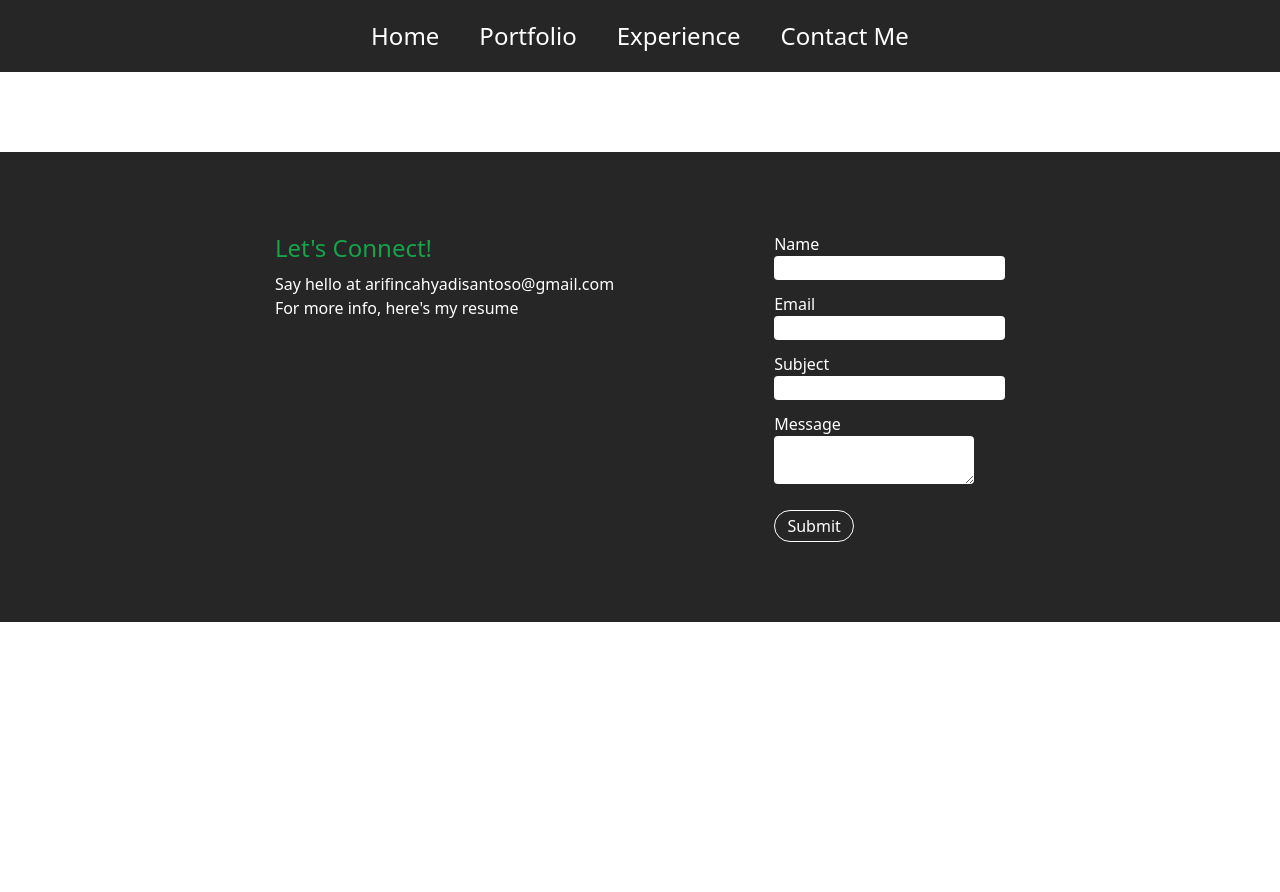
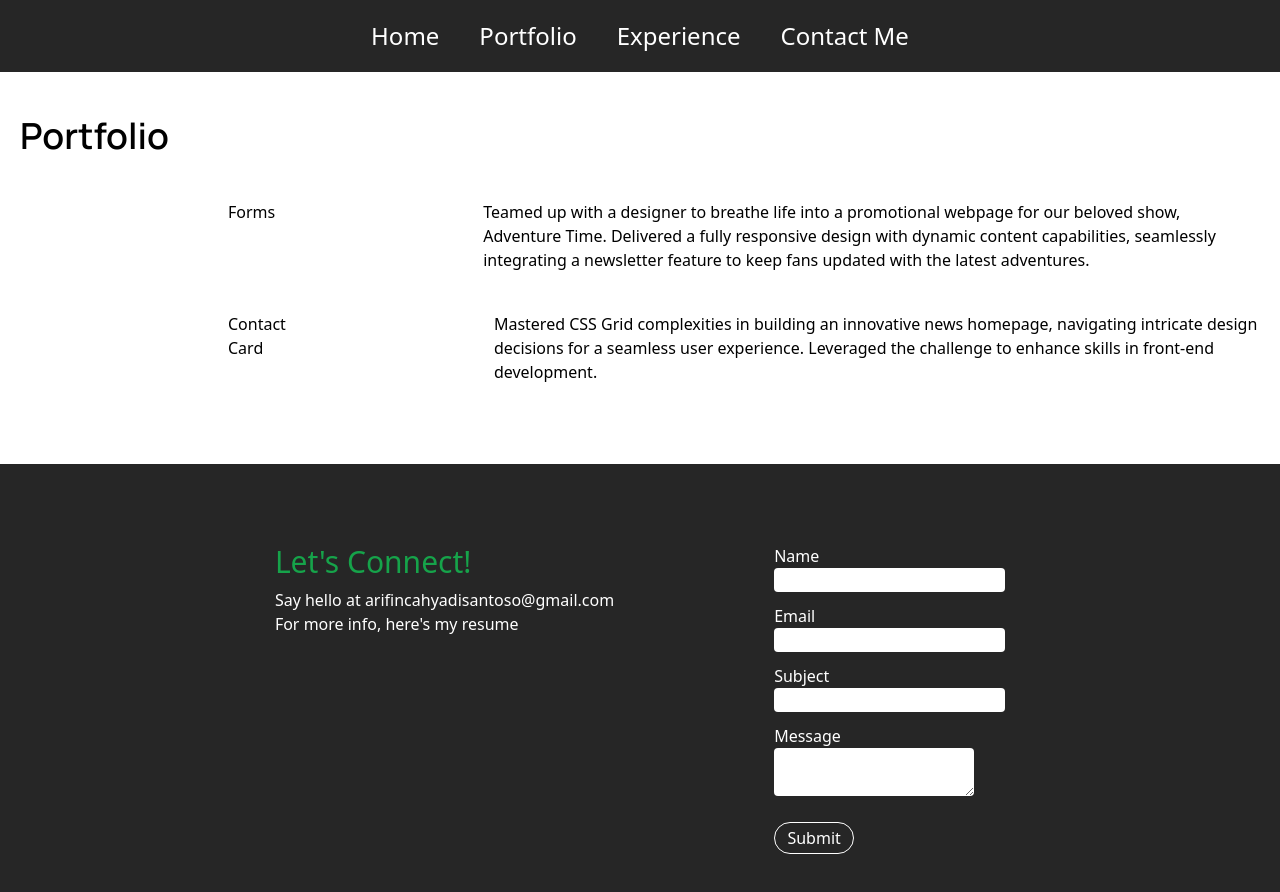
Before and after one commit to MrTV044/Portfolio, a React (Vite) app: page /portfolio in a window 1280 px wide. Shown: the top 892 px of the page. Before the commit the page ends 800 px from the top, so only its background shows below. Built offline with nearby package versions, Linux system fonts and the light colour scheme.

Commit message:
1st-portfolio-commit

```diff
--- a/src/MainLayout/MainLayout.tsx
+++ b/src/MainLayout/MainLayout.tsx
@@ -1,14 +1,14 @@
 import { Outlet } from "react-router";
 import NavBar from "../components/NavBar";
 import "./MainLayout.css";
-import Footer from "../components/contact-me";
+import ContactMe from "../components/contact-me";
 
 export default function MainLayout() {
   return (
     <>
       <NavBar />
       <Outlet />
-      <Footer/>
+      <ContactMe />
     </>
   );
 }
--- a/src/components/NavBar.tsx
+++ b/src/components/NavBar.tsx
@@ -6,16 +6,16 @@ export default function NavBar() {
       <nav>
         <ul className="flex gap-10 justify-center pt-5 pb-5 text-2xl font-thin bg-neutral-800 text-white">
           <li className=" hover:text-green-600">
-            <NavLink to="/home">Home</NavLink>
+            <a href="/home">Home</a>
           </li>
           <li className=" hover:text-green-600">
-            <NavLink to="/portfolio"> Portfolio</NavLink>
+            <a href="/portfolio">Portfolio</a>
           </li>
           <li className=" hover:text-green-600">
-            <NavLink to="/experience"> Experience</NavLink>
+            <a href="/experience">Experience</a>
           </li>
           <li className=" hover:text-green-600">
-            <NavLink to="#contact-me-id">Contact Me</NavLink>
+            <a href="#contact-me-id">Contact Me</a>
           </li>
         </ul>
       </nav>
--- a/src/components/contact-me.tsx
+++ b/src/components/contact-me.tsx
@@ -6,13 +6,14 @@ export default function Contact_me() {
     <>
       <div className="contact-me" id="contact-me-id">
         <div>
-          <h1 className="text-2xl text-green-600 pb-2">Let's Connect!</h1>
+          <h1 className="text-3xl text-green-600 pb-2">Let's Connect!</h1>
           <p>
             Say hello at <a href="">arifincahyadisantoso@gmail.com</a>
           </p>
           <p>
             For more info, here's my <a href="">resume</a>
           </p>
+
         </div>
         <div>
           <form action="">
--- a/src/components/home.tsx
+++ b/src/components/home.tsx
@@ -14,17 +14,31 @@ export default function First_Page() {
               Indonesian based Fullstack Developer creating user focused
               websites
             </p>
-            <div className="space-x-4 ml-5">
+            <div className="space-x-4 flex justify-end">
               <button>
                 <a href="./contact-me">Contact Me</a>
               </button>
-              <button>
+              <button className="flex items-center gap-0">
                 <a href="https://www.linkedin.com/in/arifincahyadisantoso/">
-                  LinkedIn
+                  {/*
+                    <img
+                      className="w-10"
+                      src="src/assets/pngwing.com.png"
+                      alt=""
+                    />
+                   */}
                 </a>
+                <div>LinkedIn</div>
               </button>
-              <button>
-                <a href="https://github.com/MrTV044">Github</a>
+              <button className="flex items-center gap-0">
+                <a href="https://github.com/MrTV044">
+                  {/* <img
+                    className="w-10"
+                    src="src/assets/github-logo.png"
+                    alt=""
+                  /> */}
+                </a>
+                <div>Github</div>
               </button>
             </div>
           </div>
@@ -89,7 +103,6 @@ export default function First_Page() {
         </div>
 
         {/* Contact Me! */}
-
       </div>
     </>
   );
--- a/src/components/portfolio.tsx
+++ b/src/components/portfolio.tsx
@@ -1,7 +1,29 @@
 import React from "react";
 
 export default function Portfolio() {
-  return <>
-
-  </>;
+  return (
+    <>
+      <h1 className="mb-11 text-4xl font-manrope ml-5 mt-11 font-semibold">Portfolio</h1>
+      <div className="flex gap-x-52">
+        <img src="" alt="" />
+        <p className="ml-5">Forms</p>
+        <p className="mr-5">
+          Teamed up with a designer to breathe life into a promotional webpage
+          for our beloved show, Adventure Time. Delivered a fully responsive
+          design with dynamic content capabilities, seamlessly integrating a
+          newsletter feature to keep fans updated with the latest adventures.
+        </p>
+      </div>
+      <div className="flex gap-x-52 mt-10">
+        <img src="" alt="" />
+        <p className="ml-5">Contact Card</p>
+        <p className="mr-5">
+          Mastered CSS Grid complexities in building an innovative news
+          homepage, navigating intricate design decisions for a seamless user
+          experience. Leveraged the challenge to enhance skills in front-end
+          development.
+        </p>
+      </div>
+    </>
+  );
 }
--- a/src/main.tsx
+++ b/src/main.tsx
@@ -6,7 +6,7 @@ import { BrowserRouter, Route, Routes } from "react-router";
 import Home from "./components/home.tsx";
 import Portfolio from "./components/portfolio.tsx";
 import Experience from "./components/experience.tsx";
-import Contact_me from "./components/contact-me.tsx";
+// import Contact_me from "./components/contact-me.tsx";
 import MainLayout from "./MainLayout/mainlayout.tsx";
 
 createRoot(document.getElementById("root")!).render(
@@ -18,7 +18,7 @@ createRoot(document.getElementById("root")!).render(
           <Route path="/home" element={<Home />} />
           <Route path="/portfolio" element={<Portfolio />} />
           <Route path="/experience" element={<Experience />} />
-          {/* <Route path="/contact-me" element={<Contact_me />} /> */}
+          {/* <Route path="#contact-me-id" element={<Contact_me />} /> */}
         </Route>
       </Routes>
     </BrowserRouter>
```
Also changed, not shown: src/assets/github-logo.png (added), src/assets/pngwing.com.png (added).
